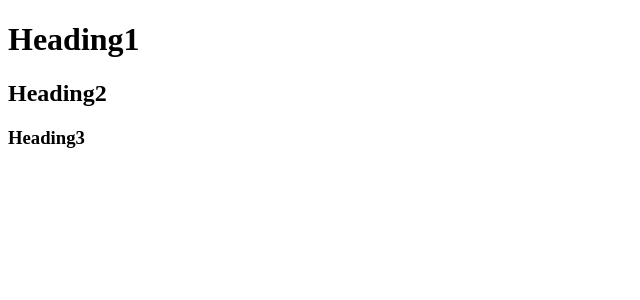
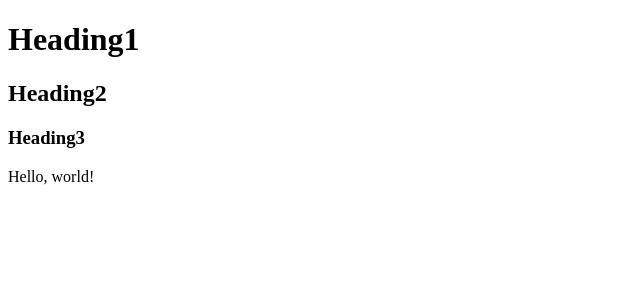
Before and after one commit to shljsl75891/namaste-react, a React (Vite) app in the folder 03_Foundation/: page / in a window 1280 px wide. Shown: the top 300 px of the page, without its empty margins (0-640 px from the left). Built offline with nearby package versions, Linux system fonts and the light colour scheme.

Commit message:
feat(foundation): component compositin

```diff
--- a/03_Foundation/App.js
+++ b/03_Foundation/App.js
@@ -18,11 +18,16 @@ const container = React.createElement("div", { className: "title" }, [
   </div>
 ); */
 
+const Greeting = () => {
+  return <p>Hello, world!</p>;
+};
+
 const Container = () => (
   <div className="title">
     <h1>Heading1</h1>
     <h2>Heading2</h2>
     <h3>Heading3</h3>
+    <Greeting />
   </div>
 );
 
```
